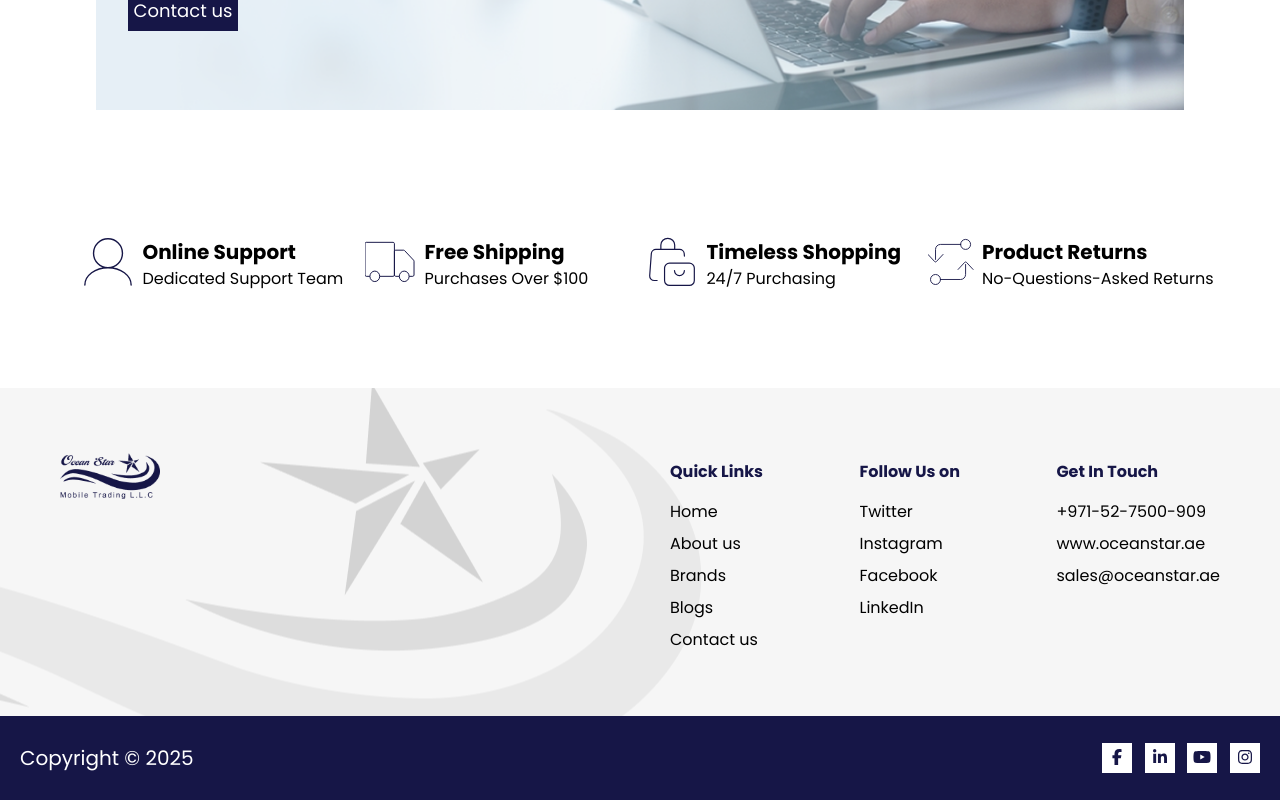
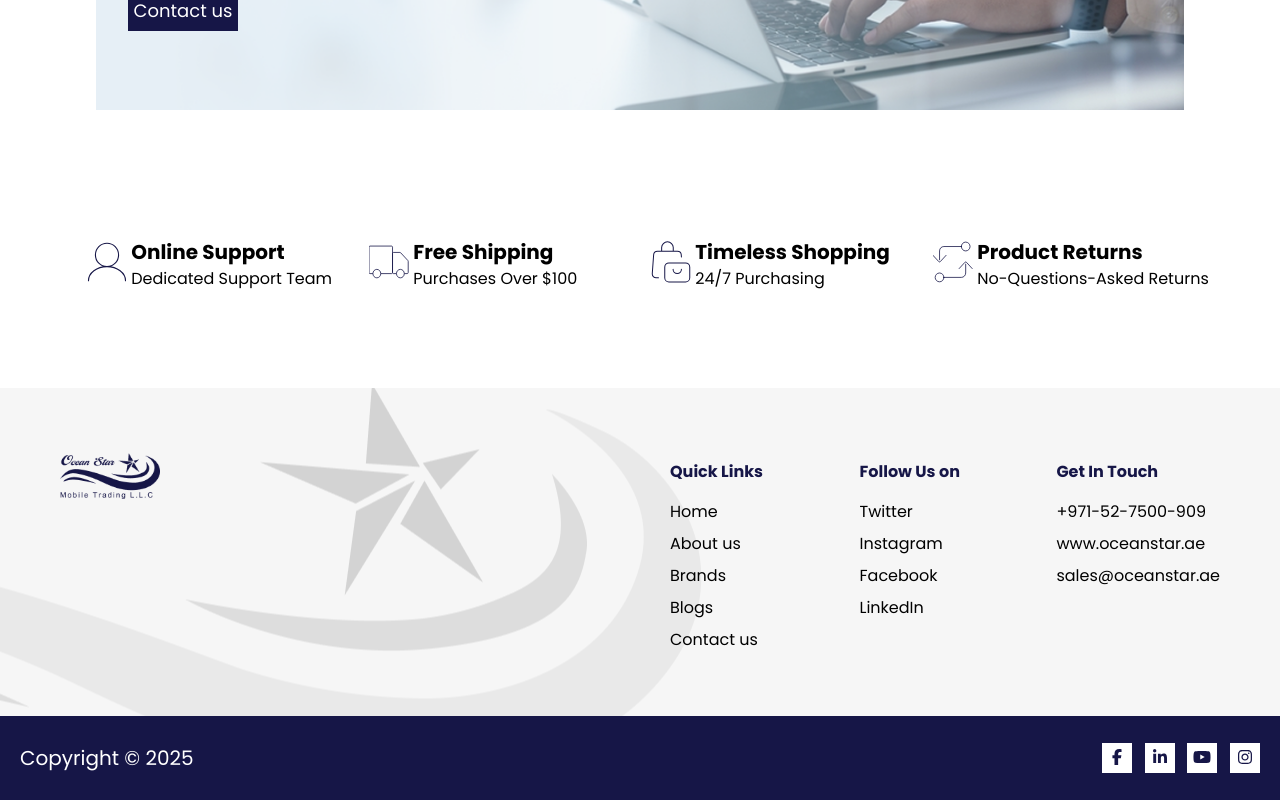
Before and after one commit to digiexpouae/oceanstarshipping, a Next.js app: page /about in a window 1280 px wide. Shown: the part 3992-4792 px from the top of the page. Built offline with nearby package versions, Linux system fonts and the light colour scheme.

Commit message:
ocean star

```diff
--- a/src/common/feature.jsx
+++ b/src/common/feature.jsx
@@ -9,11 +9,11 @@ const feature = () => {
 <div className='w-full h-[380px] md:h-[146px] flex flex-col lg:flex-row items-center justify-center gap-[40px] '>
 <div className=' md:w-full w-[70%]  md:h-[146px] h-[320px] flex  flex-col md:flex-row md:gap-3 justify-between mt-[15px]
  md:justify-center'>
-<div className='flex items-center justify-center gap-2 lg:w-[200px] xl:w-[270px] md:w-[23%]'><div className=' flex items-center justify-center w-[20%]'><Image className="w-[30px] h-[30px] md:w-[37px] md:h-[37px] lg:w-[50px] lg:h-[50px]" src={icon1} /></div><div className=' h-[30px] w-[50%] md:w-[80%] md:h-[40px] lg:h-[50px] text-nowrap'><h3 className=' text-[13px] md:text-[15px] xl:text-[20px] font-bold'> Online Support</h3> <p className='text-[12px] xl:text-[16px]'>Dedicated Support Team</p></div></div>
-        <div className='flex items-center gap-2 justify-center lg:w-[200px] xl:w-[270px] md:w-[20%] '> <div className=' flex items-center justify-center w-[20%]'> <Image className="w-[30px] h-[30px] md:w-[37px] md:h-[37px] lg:w-[50px] lg:h-[50px]" src={icon2}/></div><div className='h-[30px]  md:h-[45px] lg:h-[50px] w-[50%] md:w-[80%] text-nowrap'> <h3  className='   text-[13px] md:text-[15px] xl:text-[20px] font-bold'>Free Shipping</h3> <p className=' text-[12px]  xl:text-[16px]'>Purchases Over $100</p></div></div>
-        <div className='flex items-center gap-2 justify-center lg:w-[200px] xl:w-[270px] md:w-[23%] '><div className=' flex items-center justify-center w-[20%]'><Image  className="w-[30px] h-[30px] md:w-[37px] md:h-[37px] lg:w-[50px] lg:h-[50px]" src={icon3}/></div><div className=' h-[30px] md:h-[45px] lg:h-[50px] w-[50%] md:w-[80%] text-nowrap'><h3  className='   text-[13px] md:text-[15px] xl:text-[20px] font-bold'>Timeless Shopping</h3> <p className=' text-[12px]  xl:text-[16px]'>24/7 Purchasing</p>
+<div className='flex items-center justify-center gap-1 lg:w-[200px] xl:w-[270px] md:w-[20%]'><div className=' flex items-center  w-[15%]'><Image className="w-[30px] h-[30px] md:w-[37px] md:h-[37px] lg:w-[50px] lg:h-[50px]" src={icon1} /></div><div className=' h-[30px] w-[50%] md:w-[80%] md:h-[40px] lg:h-[50px] text-nowrap'><h3 className=' text-[13px] md:text-[15px] xl:text-[20px] font-bold'> Online Support</h3> <p className='text-[12px] xl:text-[16px]'>Dedicated Support Team</p></div></div>
+        <div className='flex items-center gap-1 justify-center lg:w-[200px] xl:w-[270px] md:w-[20%] '> <div className=' flex items-center w-[15%]'> <Image className="w-[30px] h-[30px] md:w-[37px] md:h-[37px] lg:w-[50px] lg:h-[50px]" src={icon2}/></div><div className='h-[30px]  md:h-[45px] lg:h-[50px] w-[50%] md:w-[80%] text-nowrap'> <h3  className='   text-[13px] md:text-[15px] xl:text-[20px] font-bold'>Free Shipping</h3> <p className=' text-[12px]  xl:text-[16px]'>Purchases Over $100</p></div></div>
+        <div className='flex items-center gap-1 justify-center lg:w-[200px] xl:w-[270px] md:w-[20%] '><div className=' flex items-center  w-[15%]'><Image  className="w-[30px] h-[30px] md:w-[37px] md:h-[37px] lg:w-[50px] lg:h-[50px]" src={icon3}/></div><div className=' h-[30px] md:h-[45px] lg:h-[50px] w-[50%] md:w-[80%] text-nowrap'><h3  className='   text-[13px] md:text-[15px] xl:text-[20px] font-bold'>Timeless Shopping</h3> <p className=' text-[12px]  xl:text-[16px]'>24/7 Purchasing</p>
         </div></div>
-        <div className='flex items-center gap-2  justify-center lg:w-[200px] xl:w-[270px] md:w-[23%] '><div className=' flex items-center justify-center w-[20%]'><Image  className="w-[30px] h-[30px] md:w-[37px] md:h-[37px] lg:w-[50px] lg:h-[50px]"src={icon4}/></div><div className=' h-[30px] md:h-[45px] lg:h-[50px] w-[50%] md:w-[80%] text-nowrap'><h3  className='  text-[13px] md:text-[15px] xl:text-[20px] font-bold'>Product Returns</h3> <p className=' text-[12px]  xl:text-[16px] n'>No-Questions-Asked Returns</p></div></div>
+        <div className='flex items-center gap-1  justify-center lg:w-[200px] xl:w-[270px] md:w-[20%] '><div className=' flex items-center w-[15%]'><Image  className="w-[30px] h-[30px] md:w-[37px] md:h-[37px] lg:w-[50px] lg:h-[50px]"src={icon4}/></div><div className=' h-[30px] md:h-[45px] lg:h-[50px] w-[50%] md:w-[80%] text-nowrap'><h3  className='  text-[13px] md:text-[15px] xl:text-[20px] font-bold'>Product Returns</h3> <p className=' text-[12px]  xl:text-[16px] n'>No-Questions-Asked Returns</p></div></div>
     </div></div>
   )
 }
--- a/src/components/home/bannerone.jsx
+++ b/src/components/home/bannerone.jsx
@@ -6,13 +6,13 @@ const bannerone = () => {
     <div className=' w-full bg-gradient-to-l from-[#F6F6F6] via-[rgba(246,246,246,0)] to-transparent relative'>
       <Image src={banner} height={403} width={1090} className='w-full' objectFit='cover'/>
 <div className='absolute   left-[20px] md:left-[40px] top-0 right-0 bottom-0 flex flex-col justify-center z-50 '>
-<div className=' text-primary text-[13px] sm:text-[16px]  md:text-[25px] lg:text-[28px] font-heading font-extrabold w-[65%] md:w-[500px] lg:w-[650px] mb-3 md:mb-5 xl:mb-10 md:leading-7 leading-4 lg:leading-13 uppercase  '>Ocean Star is a
+<div className=' text-primary text-[13px] sm:text-[16px]  md:text-[24px] lg:text-[28px] xl:text-[40px] font-heading font-extrabold w-[65%] md:w-[500px] lg:w-[650px] mb-3 md:mb-5 xl:mb-10 md:leading-7 leading-4 lg:leading-13 uppercase  '>Ocean Star is a
 <br />leading electronic
 trading company
 based in the United
 Arab Emirates,
 established in 2007</div>
-<div className=' md:text-[10px] text-[8px] top-[40px] md:text-[20px] lg:text-[23px] text-primary leading-2.5 w-full   left-[20px] md:left-[117px] md:top-[106px] md:leading-6.5 lowercase'>Over the years, we have built a strong reputation as a trusted provider of high-quality electronic products, catering to both corporate and retail clients across the UAE.</div>
+<div className=' md:text-[10px] text-[8px] top-[40px] md:text-[15px] lg:text-[20px] text-primary leading-2.5 w-[85%]  left-[20px] md:left-[117px] md:top-[106px] md:leading-4.5 lg:leading-5.5 lowercase'>Over the years, we have built a strong reputation as a trusted provider of high-quality electronic products, catering to both corporate and retail clients across the UAE.</div>
 </div>
     </div>
   )
--- a/src/layout/header/header.jsx
+++ b/src/layout/header/header.jsx
@@ -12,8 +12,8 @@ const router =useRouter();
 
  const handlelogout=async ()=>{
   await fetch('api/logout',{method:'POST'})
-  router.push('/admin')
- }
+  router.push('/admin')}
+
 
 
 
@@ -30,7 +30,7 @@ const router =useRouter();
          ' onClick={()=>{(setopen(!open))}}><FontAwesomeIcon icon={faBars} className="text-xl" />
         </a>
       {/* mobile nav */}
-        <div className={`fixed h-full w-3/4 duration-300 ease-in-out flex flex-col pt-14 px-10 items-center leading-16  bg-[#F6F6F6] right-[-40px] top-0 bottom-0 z-50   ${open ? "block" : "translate-x-96"}`}>
+        <div className={`fixed h-full w-3/4 duration-300 ease-in-out flex flex-col pt-14 px-10 items-center leading-16  bg-[#F6F6F6] right-[-40px] top-0 bottom-0 z-50   ${open ? "block" : "translate-x-[525px]"}`}>
         <a className='absolute h-[35px] w-[35px] bg-white left-[20px] top-[10px] flex justify-center items-center text-xl bold' onClick={()=>{(setopen(false))}}> <FontAwesomeIcon icon={faXmark} /></a>
         <div className=' w-full '><Link href='/'><Image src={logo}     alt="logo"
         width={100} height={80}
@@ -53,7 +53,7 @@ const router =useRouter();
     <ul className=' hidden md:flex !justify-between w-96' >
 
     {nav.map((elem,index)=>{
-   return  <li  key={index} className='text-black transition-all duration-300  hover:text-primary hover:font-bold cursor-pointer'><Link href={elem.link}>{elem.name}</Link></li>
+   return  <li  key={index} className='text-black hover:text-primary hover:font-bold cursor-pointer'><Link href={elem.link}>{elem.name}</Link></li>
 
 })
 }
--- a/styles/global.css
+++ b/styles/global.css
@@ -36,7 +36,7 @@ body{
  @layer components {
 
   .btn {
-      @apply bg-[#161647] text-white text-[12px] md:text-[18px] h-[20px] w-[80px] md:h-[40px] md:w-[110px] text-center flex items-center justify-center cursor-pointer;
+      @apply bg-[#161647] text-white text-[12px] md:text-[18px] h-[25px] w-[80px] md:h-[40px] md:w-[110px] text-center flex items-center justify-center cursor-pointer;
     }
 
     .btn:hover {
```
